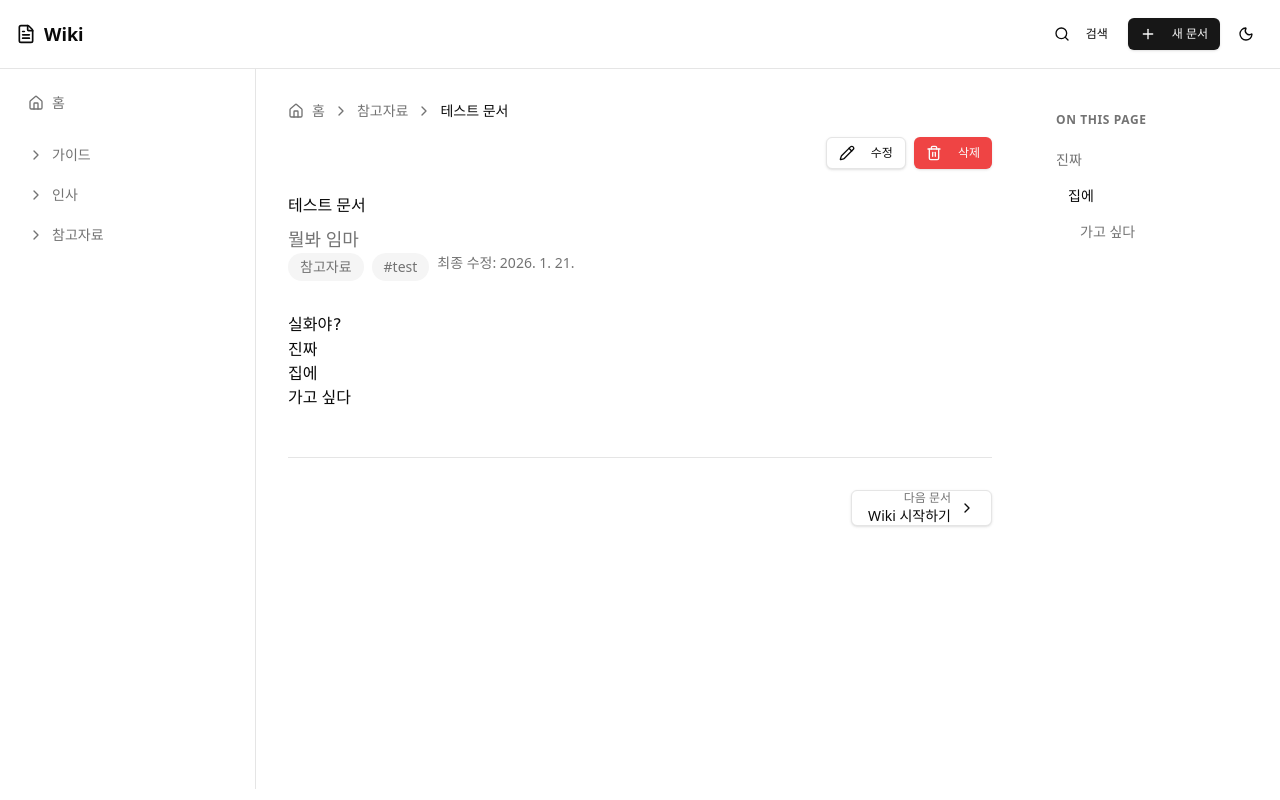
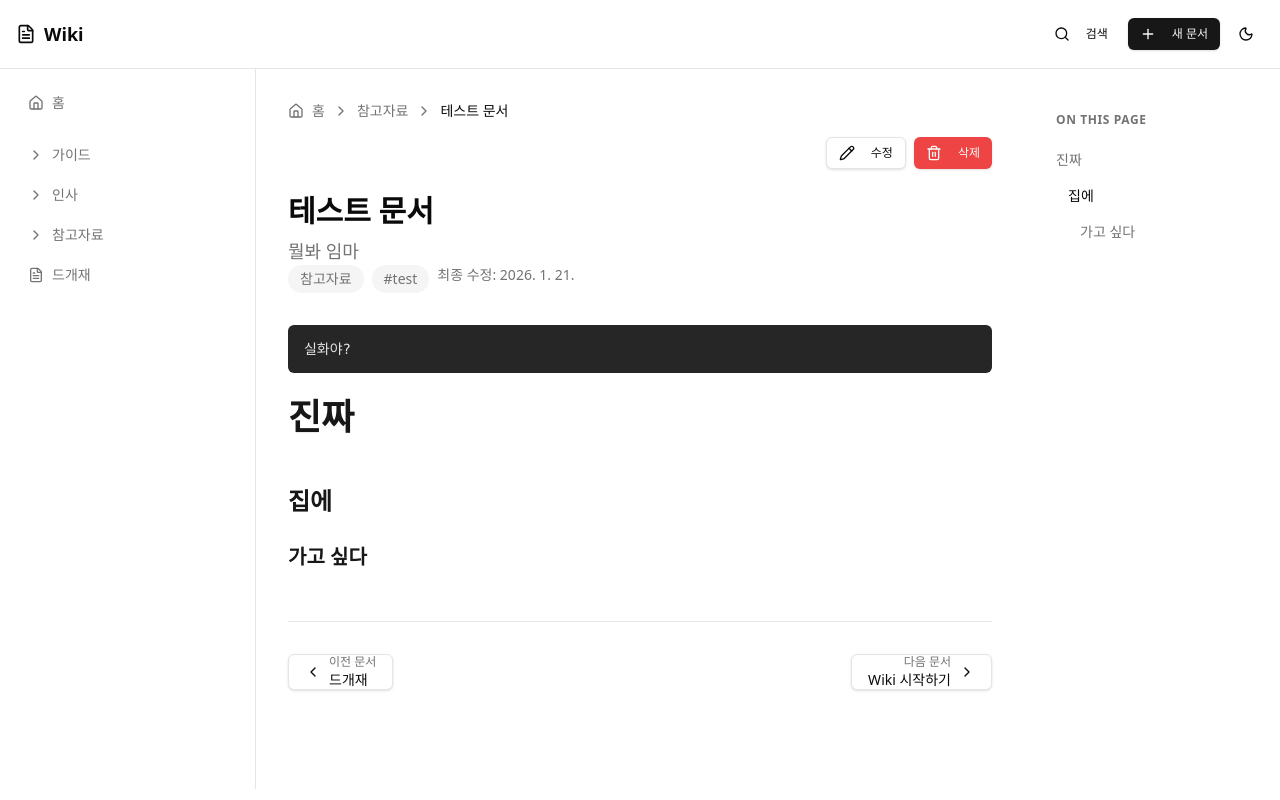
Before and after one commit to JeonB/wiki-template, a Next.js app: page /getting-started in a window 1280 px wide. Built offline with nearby package versions, Linux system fonts and the light colour scheme.

Commit message:
Fix: tailwind-typography 적용 오류 수정

```diff
--- a/app/globals.css
+++ b/app/globals.css
@@ -1,4 +1,5 @@
 @import "tailwindcss";
+@plugin "@tailwindcss/typography";
 
 @layer base {
   :root {
@@ -56,7 +57,7 @@
     font-feature-settings: "rlig" 1, "calt" 1;
   }
 
-  /* 스크롤 마진을 위한 스타일 */
+  /* 목차 앵커용 스크롤 마진 (typography 플러그인 prose-headings:scroll-mt-20과 함께 사용) */
   .wiki-content h1,
   .wiki-content h2,
   .wiki-content h3,
--- a/components/wiki/wiki-viewer.tsx
+++ b/components/wiki/wiki-viewer.tsx
@@ -1,4 +1,4 @@
-import type { WikiPage } from '@/lib/types/wiki.types';
+import type { WikiPage } from "@/lib/types/wiki.types";
 
 interface WikiViewerProps {
   page: WikiPage;
@@ -6,13 +6,21 @@ interface WikiViewerProps {
 
 export default function WikiViewer({ page }: WikiViewerProps) {
   return (
-    <article className="prose prose-neutral dark:prose-invert max-w-none">
+    <article>
       <header className="mb-8">
-        <h1 className="mb-2">{page.frontmatter.title}</h1>
-        {page.frontmatter.description && <p className="text-muted-foreground text-lg">{page.frontmatter.description}</p>}
+        <h1 className="mb-2 text-3xl font-semibold">
+          {page.frontmatter.title}
+        </h1>
+        {page.frontmatter.description && (
+          <p className="text-muted-foreground text-lg">
+            {page.frontmatter.description}
+          </p>
+        )}
         <div className="flex flex-wrap gap-2 text-sm text-muted-foreground">
           {page.frontmatter.category && (
-            <span className="rounded-full bg-secondary px-3 py-1">{page.frontmatter.category}</span>
+            <span className="rounded-full bg-secondary px-3 py-1">
+              {page.frontmatter.category}
+            </span>
           )}
           {page.frontmatter.tags && page.frontmatter.tags.length > 0 && (
             <div className="flex flex-wrap gap-2">
@@ -24,13 +32,16 @@ export default function WikiViewer({ page }: WikiViewerProps) {
             </div>
           )}
           {page.frontmatter.updatedAt && (
-            <span>최종 수정: {new Date(page.frontmatter.updatedAt).toLocaleDateString('ko-KR')}</span>
+            <span>
+              최종 수정:{" "}
+              {new Date(page.frontmatter.updatedAt).toLocaleDateString("ko-KR")}
+            </span>
           )}
         </div>
       </header>
       <div
-        className="wiki-content prose-headings:scroll-mt-20"
-        dangerouslySetInnerHTML={{ __html: page.html || '' }}
+        className="wiki-content prose prose-neutral dark:prose-invert prose-headings:scroll-mt-20 max-w-none"
+        dangerouslySetInnerHTML={{ __html: page.html || "" }}
       />
     </article>
   );
--- /dev/null
+++ b/content/test-markdown-docs.md
@@ -0,0 +1,6 @@
+---
+title: 드개재
+createdAt: '2026-02-19T10:40:47.351Z'
+updatedAt: '2026-02-19T10:40:47.351Z'
+---
+# Hello World
--- a/package.json
+++ b/package.json
@@ -12,10 +12,6 @@
     "@radix-ui/react-dialog": "^1.1.15",
     "@radix-ui/react-label": "^2.1.8",
     "@radix-ui/react-slot": "^1.2.4",
-    "@tailwindcss/typography": "^0.5.19",
-    "@tiptap/extension-link": "^3.14.0",
-    "@tiptap/react": "^3.14.0",
-    "@tiptap/starter-kit": "^3.14.0",
     "babel-plugin-react-compiler": "^1.0.0",
     "class-variance-authority": "^0.7.1",
     "clsx": "^2.1.1",
@@ -37,6 +33,7 @@
     "zod": "^4.3.4"
   },
   "devDependencies": {
+    "@tailwindcss/typography": "^0.5.19",
     "@tailwindcss/postcss": "^4",
     "@types/node": "^20",
     "@types/react": "^19",
```
Also changed, not shown: 1 other file (tests, documents, lock files or other folders).
